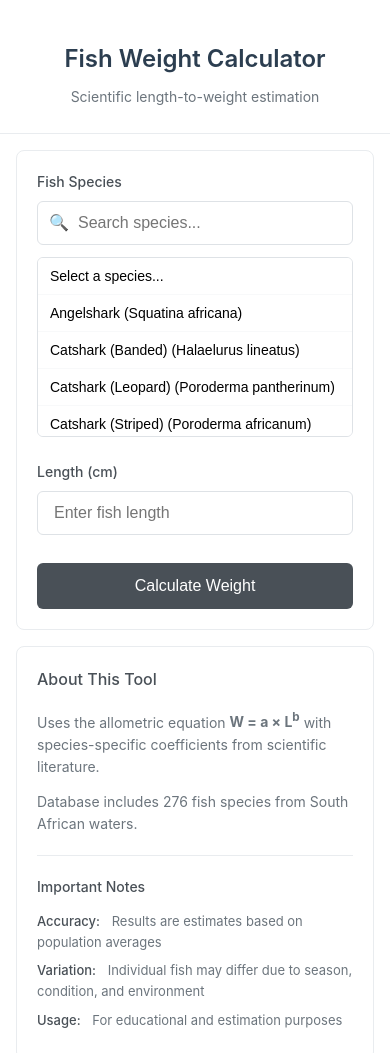
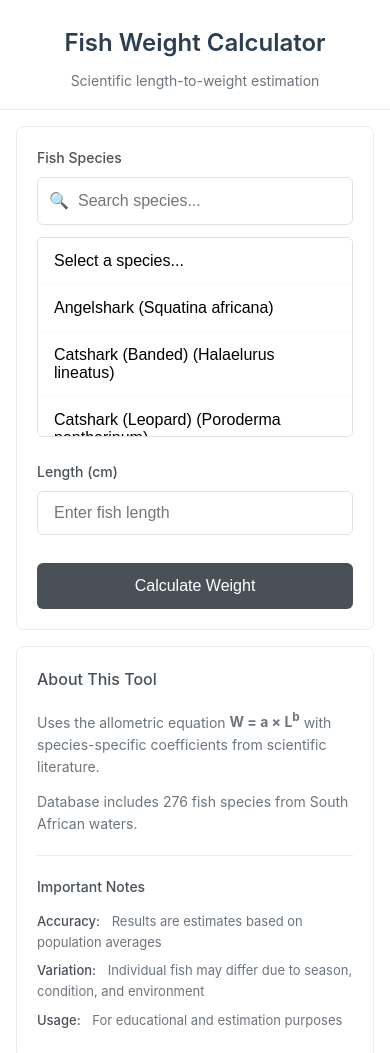
Before and after one commit to JAMTIN-IT/fish-calculator, a plain HTML site: page index.html in a window 390 px wide. Shown: the top 1053 px of the page. Drawn offline with Linux system fonts and the light colour scheme.

Commit message:
Update mobile friendly

```diff
--- a/index.html
+++ b/index.html
@@ -112,11 +112,18 @@
             background: #ffffff;
             font-size: 14px;
             overflow-y: auto;
+            -webkit-overflow-scrolling: touch; /* Smooth scrolling on iOS */
+            -webkit-appearance: none; /* Remove default styling on iOS */
+            -moz-appearance: none;
+            appearance: none;
         }
 
         .species-select option {
-            padding: 10px 12px;
+            padding: 12px 16px; /* Larger touch targets */
             border-bottom: 1px solid #f8f9fa;
+            white-space: normal; /* Allow text to wrap */
+            min-height: 44px; /* Minimum height for better touch targets */
+            display: block;
         }
 
         .species-select option:hover {
@@ -371,6 +378,10 @@
                 max-width: 100%;
             }
 
+            .app-header {
+                padding: 24px 16px 16px;
+            }
+
             .app-content {
                 padding: 16px;
             }
@@ -381,6 +392,23 @@
 
             .weight-display {
                 font-size: 32px;
+            }
+
+            /* Mobile-specific styles for species select */
+            .species-select {
+                max-height: 200px; /* Slightly taller on mobile */
+                -webkit-tap-highlight-color: rgba(0,0,0,0); /* Remove tap highlight */
+            }
+
+            .species-select option {
+                padding: 14px 16px; /* Even larger touch targets on mobile */
+                font-size: 16px; /* Larger text for better readability */
+            }
+
+            /* Better search experience on mobile */
+            .search-input {
+                padding: 14px 16px 14px 40px; /* Larger input on mobile */
+                font-size: 16px; /* Prevent zoom on iOS */
             }
         }
     </style>
@@ -419,7 +447,7 @@
                             <div class="search-icon">🔍</div>
                             <input type="text" id="species-search" class="search-input" placeholder="Search species...">
                         </div>
-                        <select id="species-select" class="species-select" size="5">
+                        <select id="species-select" class="species-select" size="6">
                             <option value="">Select a species...</option>
                         </select>
                     </div>
```
